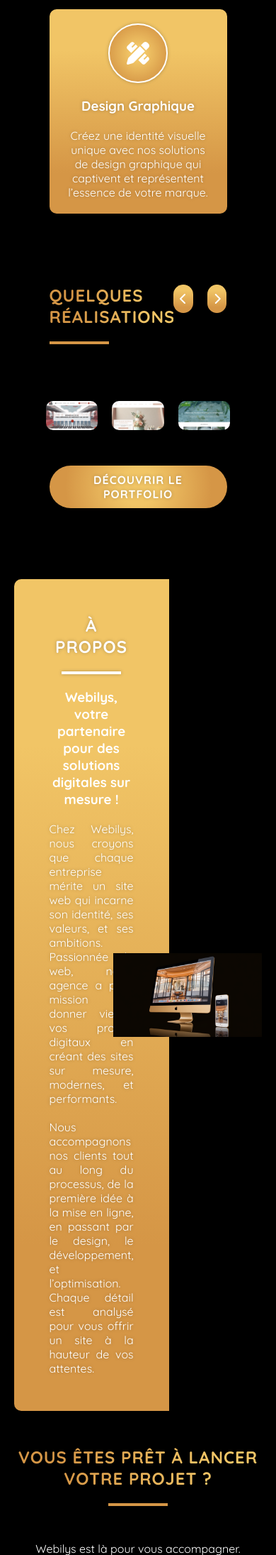
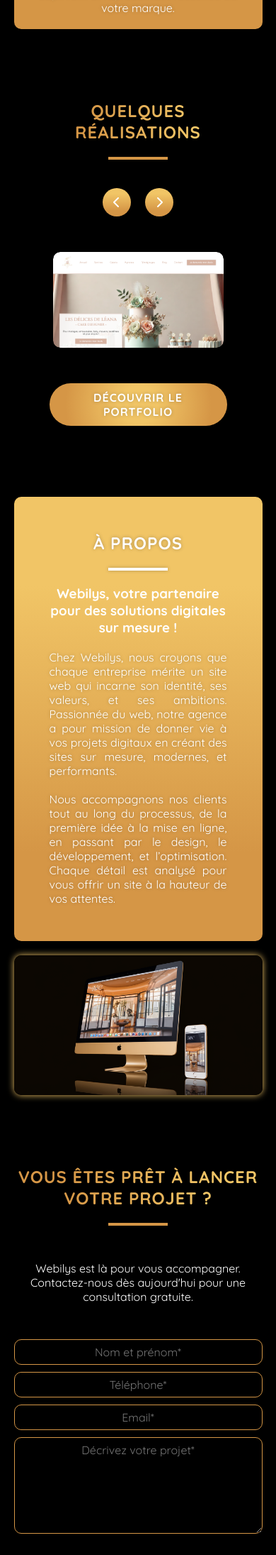
Before and after one commit to Webilys/webilys, a PHP site: page / in a window 390 px wide. Shown: the part 2782-4973 px from the top of the page at 71% size. Run offline with PHP 8.4, Linux system fonts and the light colour scheme; some libraries are stand-ins or nearby versions.

Commit message:
11/01/2025 05:32

```diff
--- a/assets/css/_settings.scss
+++ b/assets/css/_settings.scss
@@ -79,6 +79,10 @@ a {
 
   &:hover {
     color: $black;
+
+    @media screen and (max-width: 900px) {
+      color: $white;
+    }
   }
 }
 
--- a/assets/css/components/_buttons.scss
+++ b/assets/css/components/_buttons.scss
@@ -13,6 +13,12 @@ button {
       color: $black;
       text-shadow: 0 0 5px transparent;
       cursor: url(../img/cursor-white.ico), pointer;
+
+      @media screen and (max-width: 900px) {
+        transform: none;
+        color: $white;
+        text-shadow: 0 0 5px $blackShadow;
+      }
     }
   }
 
@@ -48,5 +54,11 @@ button[type="submit"] {
     transform: translateY(-5px);
     color: $black;
     text-shadow: 0 0 5px transparent;
+
+    @media screen and (max-width: 900px) {
+      transform: none;
+      color: $white;
+      text-shadow: 0 0 5px $blackShadow;
+    }
   }
 }
--- a/assets/css/index.css
+++ b/assets/css/index.css
@@ -477,6 +517,11 @@ main #services {
   padding: 50px;
   width: 90%;
   margin: 0 auto;
+}
+@media screen and (max-width: 900px) {
+  main #services {
+    padding: 50px 0;
+  }
 }
 main #services p {
   padding-bottom: 50px;
@@ -551,12 +596,35 @@ main .galerie .title-section {
   display: grid;
   grid-template-columns: 70% 30%;
 }
+@media screen and (max-width: 900px) {
+  main .galerie .title-section {
+    grid-template-columns: 1fr;
+    -webkit-box-align: center;
+        -ms-flex-align: center;
+            align-items: center;
+    -webkit-box-pack: center;
+        -ms-flex-pack: center;
+            justify-content: center;
+  }
+}
 main .galerie .title-section h2 {
   text-align: left;
   padding-bottom: 30px;
 }
+@media screen and (max-width: 900px) {
+  main .galerie .title-section h2 {
+    text-align: center;
+    padding-bottom: 20px;
+    margin-bottom: 0;
+  }
+}
 main .galerie .title-section h2::after {
   margin: 20px 0 0;
+}
+@media screen and (max-width: 900px) {
+  main .galerie .title-section h2::after {
+    margin: 20px auto;
+  }
 }
 main .galerie .title-section .iconsChangement {
   display: -webkit-box;
@@ -566,6 +634,17 @@ main .galerie .title-section .iconsChangement {
       -ms-flex-pack: end;
           justify-content: end;
   gap: 20px;
+}
+@media screen and (max-width: 900px) {
+  main .galerie .title-section .iconsChangement {
+    -webkit-box-pack: center;
+        -ms-flex-pack: center;
+            justify-content: center;
+    -webkit-box-align: center;
+        -ms-flex-align: center;
+            align-items: center;
+    padding: 0 0 50px;
+  }
 }
 main .galerie .title-section .iconsChangement i {
   display: -webkit-box;
@@ -601,6 +680,11 @@ main .galerie .galerie-container {
       -ms-flex-align: center;
           align-items: center;
 }
+@media screen and (max-width: 900px) {
+  main .galerie .galerie-container {
+    overflow: hidden;
+  }
+}
 main .galerie .galerie-item {
   display: none; /* Par défaut, toutes les images sont masquées */
   -webkit-box-flex: 0;
@@ -614,6 +698,14 @@ main .galerie .galerie-item {
   border-radius: 10px;
   -webkit-transition: 0.2s;
   transition: 0.2s;
+}
+@media screen and (max-width: 900px) {
+  main .galerie .galerie-item {
+    -webkit-box-flex: 0;
+        -ms-flex: 0 0 calc(100% - 10px);
+            flex: 0 0 calc(100% - 10px);
+    overflow: hidden;
+  }
 }
 main .galerie .galerie-item:hover {
   -webkit-transform: scale(1.05);
@@ -645,14 +737,36 @@ main #a-propos .a-propos-container {
   border-radius: 10px;
   cursor: url(../img/cursor-black.ico), pointer;
 }
+@media screen and (max-width: 900px) {
+  main #a-propos .a-propos-container {
+    grid-template-columns: 1fr;
+    gap: 20px;
+  }
+}
 main #a-propos .a-propos-container .a-propos-img {
   background: url(../img/a-propos.webp) right/contain no-repeat;
   background-attachment: fixed;
   border-radius: 0 10px 10px 0;
 }
+@media screen and (max-width: 900px) {
+  main #a-propos .a-propos-container .a-propos-img {
+    border-radius: 10px;
+    background: none;
+    background-attachment: none;
+  }
+}
 main #a-propos .a-propos-container .a-propos-img img {
   width: 100%;
   display: none;
+}
+@media screen and (max-width: 900px) {
+  main #a-propos .a-propos-container .a-propos-img img {
+    display: block;
+    border-radius: 10px;
+    -webkit-box-shadow: 0 0 10px #f1c566;
+            box-shadow: 0 0 10px #f1c566;
+    margin-bottom: 50px;
+  }
 }
 main #a-propos .a-propos-container .a-propos-text {
   display: -webkit-box;
@@ -674,6 +788,11 @@ main #a-propos .a-propos-container .a-propos-text {
   background: linear-gradient(-180deg, #f1c566 20%, #d59646 80%);
   border-radius: 10px 0 0 10px;
   cursor: url(../img/cursor-black.ico), pointer;
+}
+@media screen and (max-width: 900px) {
+  main #a-propos .a-propos-container .a-propos-text {
+    border-radius: 10px;
+  }
 }
 main #a-propos .a-propos-container .a-propos-text h2 {
   color: #fff;
@@ -705,6 +824,11 @@ main #contact p {
 main #contact form {
   width: 50%;
   margin: 0 auto;
+}
+@media screen and (max-width: 900px) {
+  main #contact form {
+    width: 100%;
+  }
 }
 main #contact form input,
 main #contact form textarea {
--- a/assets/css/layout/_header.scss
+++ b/assets/css/layout/_header.scss
@@ -5,6 +5,7 @@ header {
   display: grid;
   grid-template-columns: 15% 85%;
   box-shadow: 0 0 10px $blackShadow;
+  z-index: 9999999999999999999999999;
 
   @media screen and (max-width: 900px) {
     grid-template-columns: 85% 15%;
@@ -18,6 +19,10 @@ header {
     &:hover {
       img {
         transform: scale(1.05);
+
+        @media screen and (max-width: 900px) {
+          transform: none;
+        }
       }
     }
 
@@ -132,6 +137,11 @@ header {
             color: $black;
             transform: scale(1.05);
             text-shadow: 0 0 5px transparent;
+
+            @media screen and (max-width: 900px) {
+              color: $white;
+              transform: none;
+            }
           }
         }
       }
--- a/assets/css/layout/_main.scss
+++ b/assets/css/layout/_main.scss
@@ -32,6 +32,10 @@ main {
         filter: drop-shadow(0 0 5px $blackShadow);
         cursor: url(../img/cursor-black.ico), pointer;
         margin: 0 auto 20px;
+
+        @media screen and (max-width: 900px) {
+          width: 80%;
+        }
       }
       h1 {
         color: $black;
@@ -66,6 +70,10 @@ main {
     padding: 50px;
     width: 90%;
     margin: 0 auto;
+
+    @media screen and (max-width: 900px) {
+      padding: 50px 0;
+    }
 
     p {
       padding-bottom: 50px;
@@ -137,12 +145,28 @@ main {
       display: grid;
       grid-template-columns: 70% 30%;
 
+      @media screen and (max-width: 900px) {
+        grid-template-columns: 1fr;
+        align-items: center;
+        justify-content: center;
+      }
+
       h2 {
         text-align: left;
         padding-bottom: 30px;
 
+        @media screen and (max-width: 900px) {
+          text-align: center;
+          padding-bottom: 20px;
+          margin-bottom: 0;
+        }
+
         &::after {
           margin: 20px 0 0;
+
+          @media screen and (max-width: 900px) {
+            margin: 20px auto;
+          }
         }
       }
 
@@ -150,6 +174,13 @@ main {
         display: flex;
         justify-content: end;
         gap: 20px;
+
+        @media screen and (max-width: 900px) {
+          // display: block;
+          justify-content: center;
+          align-items: center;
+          padding: 0 0 50px;
+        }
 
         i {
           display: flex;
@@ -175,6 +206,9 @@ main {
       justify-content: center;
       align-items: center;
       // overflow: hidden; /* Masque les images hors de la plage visible */
+      @media screen and (max-width: 900px) {
+        overflow: hidden;
+      }
     }
 
     .galerie-item {
@@ -186,6 +220,11 @@ main {
       scroll-behavior: smooth;
       border-radius: 10px;
       transition: 0.2s;
+
+      @media screen and (max-width: 900px) {
+        flex: 0 0 calc(100% - 10px);
+        overflow: hidden;
+      }
 
       &:hover {
         transform: scale(1.05);
@@ -220,13 +259,31 @@ main {
       border-radius: 10px;
       cursor: url(../img/cursor-black.ico), pointer;
 
+      @media screen and (max-width: 900px) {
+        grid-template-columns: 1fr;
+        gap: 20px;
+      }
       .a-propos-img {
         background: url(../img/a-propos.webp) right/contain no-repeat;
         background-attachment: fixed;
         border-radius: 0 10px 10px 0;
+
+        @media screen and (max-width: 900px) {
+          border-radius: 10px;
+          background: none;
+          background-attachment: none;
+        }
+
         img {
           width: 100%;
           display: none;
+
+          @media screen and (max-width: 900px) {
+            display: block;
+            border-radius: 10px;
+            box-shadow: 0 0 10px $color1;
+            margin-bottom: 50px;
+          }
         }
       }
 
@@ -241,6 +298,10 @@ main {
         background: $degradeLineaire;
         border-radius: 10px 0 0 10px;
         cursor: url(../img/cursor-black.ico), pointer;
+
+        @media screen and (max-width: 900px) {
+          border-radius: 10px;
+        }
 
         h2 {
           color: $white;
@@ -276,6 +337,11 @@ main {
     form {
       width: 50%;
       margin: 0 auto;
+
+      @media screen and (max-width: 900px) {
+        width: 100%;
+      }
+
       input,
       textarea {
         display: block;
--- a/assets/css/pages/_legal.scss
+++ b/assets/css/pages/_legal.scss
@@ -2,6 +2,11 @@
   width: 90%;
   padding: 50px;
   margin: 0 50px;
+
+  @media screen and (max-width: 900px) {
+    margin: 0;
+  }
+
   h2 {
     margin-top: 20px;
     text-align: justify;
@@ -30,8 +35,11 @@
 
     &:hover {
       cursor: url(../img/cursor-white.ico), pointer;
+      color: $color1;
 
-      color: $color1;
+      @media screen and (max-width: 900px) {
+        color: $color2;
+      }
     }
   }
 }
--- a/assets/css/pages/_pages-services.scss
+++ b/assets/css/pages/_pages-services.scss
@@ -19,6 +19,7 @@
 
       @media screen and (max-width: 1170px) {
         grid-template-columns: 1fr;
+        gap: 20px;
       }
 
       .detail-item,
--- a/assets/css/pages/_portfolio.scss
+++ b/assets/css/pages/_portfolio.scss
@@ -26,6 +26,11 @@
     &:hover {
       transform: scale(1.1);
       box-shadow: 0 0 10px $blackShadow;
+
+      @media screen and (max-width: 900px) {
+        transform: none;
+        box-shadow: 0 0 5px $blackShadow;
+      }
     }
 
     img {
--- a/creation-de-site-web.html
+++ b/creation-de-site-web.html
@@ -219,8 +219,7 @@
             placeholder="Décrivez votre projet*"
             required
           ></textarea>
-          <label for="fileDownload"></label>
-          <input type="file" id="fileDownload" name="fileDownload" />
+
           <button type="submit">Envoyer</button>
         </form>
       </section>
--- a/design-graphique.html
+++ b/design-graphique.html
@@ -222,8 +222,7 @@
             placeholder="Décrivez votre projet*"
             required
           ></textarea>
-          <label for="fileDownload"></label>
-          <input type="file" id="fileDownload" name="fileDownload" />
+
           <button type="submit">Envoyer</button>
         </form>
       </section>
--- a/index.html
+++ b/index.html
@@ -398,8 +398,6 @@
             placeholder="Décrivez votre projet*"
             required
           ></textarea>
-          <label for="fileDownload"></label>
-          <input type="file" id="fileDownload" name="fileDownload" />
           <button type="submit">Envoyer</button>
         </form>
       </section>
--- a/marketing.html
+++ b/marketing.html
@@ -214,8 +214,7 @@
             placeholder="Décrivez votre projet*"
             required
           ></textarea>
-          <label for="fileDownload"></label>
-          <input type="file" id="fileDownload" name="fileDownload" />
+
           <button type="submit">Envoyer</button>
         </form>
       </section>
--- a/optimisation-de-site-web-seo.html
+++ b/optimisation-de-site-web-seo.html
@@ -217,8 +217,7 @@
             placeholder="Décrivez votre projet*"
             required
           ></textarea>
-          <label for="fileDownload"></label>
-          <input type="file" id="fileDownload" name="fileDownload" />
+
           <button type="submit">Envoyer</button>
         </form>
       </section>
--- a/portfolio.html
+++ b/portfolio.html
@@ -212,8 +212,7 @@
             placeholder="Décrivez votre projet*"
             required
           ></textarea>
-          <label for="fileDownload"></label>
-          <input type="file" id="fileDownload" name="fileDownload" />
+
           <button type="submit">Envoyer</button>
         </form>
       </section>
--- a/publicites-ads.html
+++ b/publicites-ads.html
@@ -213,8 +213,7 @@
             placeholder="Décrivez votre projet*"
             required
           ></textarea>
-          <label for="fileDownload"></label>
-          <input type="file" id="fileDownload" name="fileDownload" />
+
           <button type="submit">Envoyer</button>
         </form>
       </section>
--- a/refonte-de-site-web.html
+++ b/refonte-de-site-web.html
@@ -221,8 +221,7 @@
             placeholder="Décrivez votre projet*"
             required
           ></textarea>
-          <label for="fileDownload"></label>
-          <input type="file" id="fileDownload" name="fileDownload" />
+
           <button type="submit">Envoyer</button>
         </form>
       </section>
```
Also changed, not shown: other parts of assets/css/index.css (+59 -0 lines), 2 other files.
